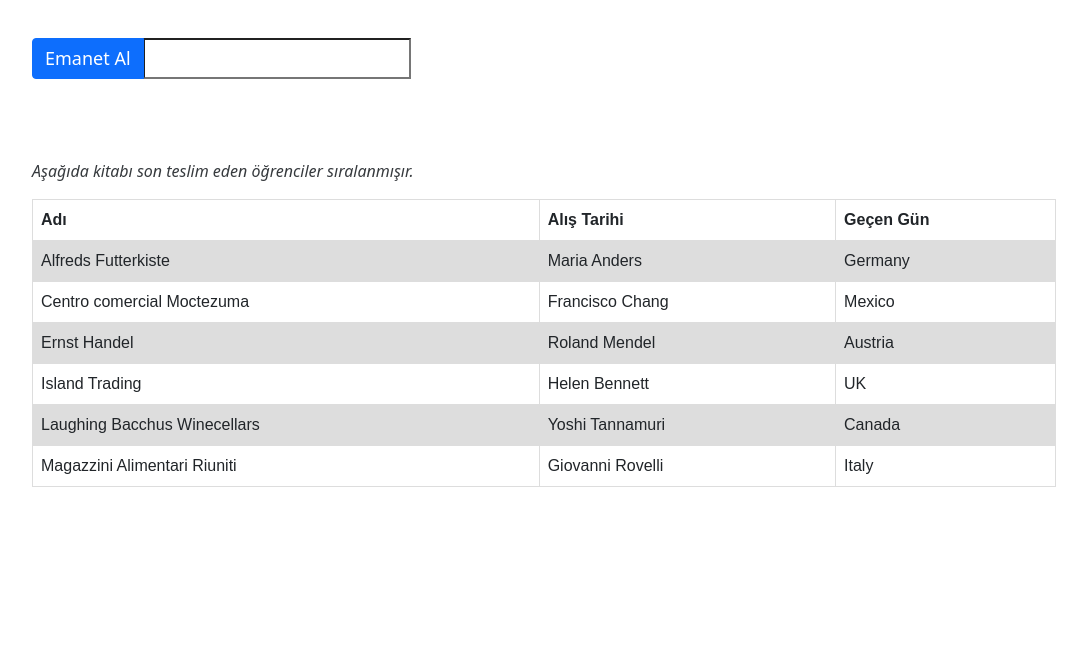
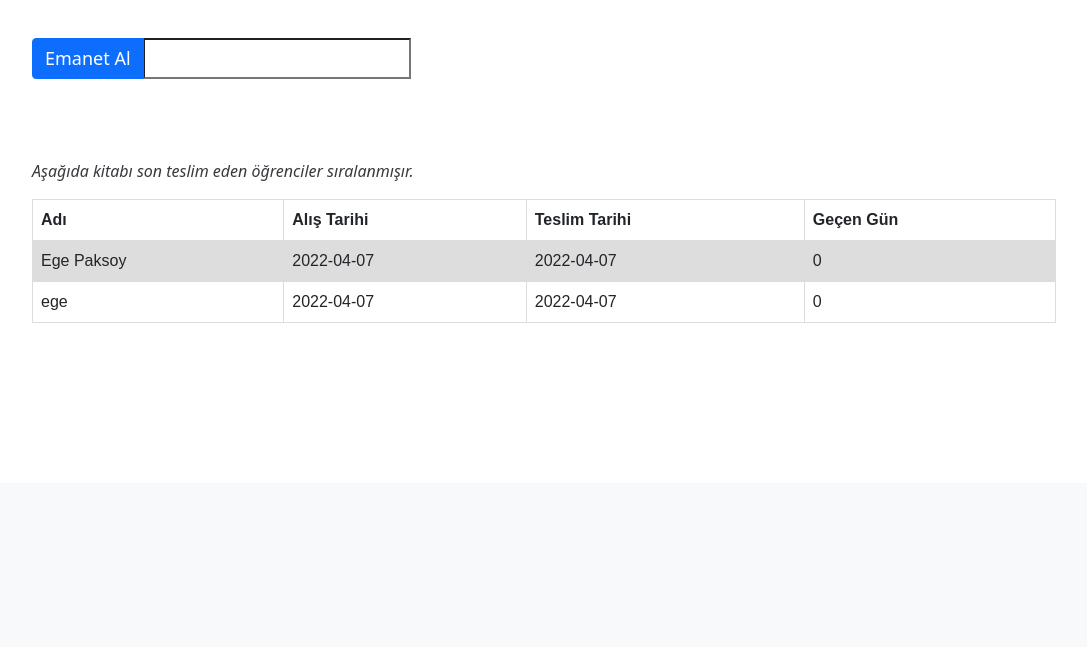
Before and after one commit to egepaksoy/soh-kutuphane, a Django app: page /book/search/4/ in a window 1280 px wide. Shown: the part 391-1038 px from the top of the page, without its empty margins (96-1183 px from the left). After the commit the page ends 714 px from the top, so only its background shows below. Run offline with Django 4.2, Linux system fonts and the light colour scheme; data comes from the database, SQL or seed files in the repository; both versions use the stored data as it was after the commit; some libraries are stand-ins or nearby versions.

Commit message:
book info sayfası tasarımı tamamlandı

```diff
--- a/kitap/views.py
+++ b/kitap/views.py
@@ -22,16 +22,22 @@ def book_info(req, id):
   alis_tarihi = book.alis_tar
   today = datetime.date.today()
 
+  alanog = []
+
   numOfDays = 0
   if book.alan_og:
     numOfDays = (today-alis_tarihi).days
+
+  if book.alan_ogrenciler_json != None:
+    alanog = book.alan_ogrenciler_json
+    alanog.reverse()
 
   danger = False
   if numOfDays >= 15:
     danger = True
   print(numOfDays)
 
-  return render(req, "book_info.html", context={"book": book, "danger": danger, "numDays": numOfDays})
+  return render(req, "book_info.html", context={"book": book, "danger": danger, "numDays": numOfDays, "alan_ogrenciler_json": alanog})
 
 
 def book_teslim(req, id):
@@ -40,12 +46,15 @@ def book_teslim(req, id):
     book_update = Book.objects.filter(id=id)
     today = datetime.date.today()
 
+    gecen_gun = (today-book.alis_tar).days
+
     book_update.update(teslim_tar=today)
 
     json_data = {
       "alan_og": book.alan_og,
       "alis_tar": book.alis_tar,
-      "teslim_tar": today
+      "teslim_tar": today,
+      "gecen_gun": gecen_gun,
     }
 
     b = book.alan_ogrenciler_json
@@ -59,7 +68,6 @@ def book_teslim(req, id):
 
     book_update.update(alan_og=None, alis_tar=None, teslim_tar=None)
 
-    return redirect("search_book")
 
     # TODO: search sayfasına kitap teslim kabul edilmiştir diye mesaj göndercek
 
--- a/templates/book_info.html
+++ b/templates/book_info.html
@@ -56,38 +56,17 @@
     <tr>
       <th>Adı</th>
       <th>Alış Tarihi</th>
+      <th>Teslim Tarihi</th>
       <th>Geçen Gün</th>
     </tr>
-    <tr>
-      <td>Alfreds Futterkiste</td>
-      <td>Maria Anders</td>
-      <td>Germany</td>
-    </tr>
-    <tr>
-      <td>Centro comercial Moctezuma</td>
-      <td>Francisco Chang</td>
-      <td>Mexico</td>
-    </tr>
-    <tr>
-      <td>Ernst Handel</td>
-      <td>Roland Mendel</td>
-      <td>Austria</td>
-    </tr>
-    <tr>
-      <td>Island Trading</td>
-      <td>Helen Bennett</td>
-      <td>UK</td>
-    </tr>
-    <tr>
-      <td>Laughing Bacchus Winecellars</td>
-      <td>Yoshi Tannamuri</td>
-      <td>Canada</td>
-    </tr>
-    <tr>
-      <td>Magazzini Alimentari Riuniti</td>
-      <td>Giovanni Rovelli</td>
-      <td>Italy</td>
-    </tr>
+    {% for ogrenci in alan_ogrenciler_json %}
+      <tr>
+        <td>{{ ogrenci.alan_og }}</td>
+        <td>{{ ogrenci.alis_tar }}</td>
+        <td>{{ ogrenci.teslim_tar }}</td>
+        <td>{{ ogrenci.gecen_gun }}</td>
+      </tr>
+    {% endfor %}
   </table>
 </div>
 
```
Also changed, not shown: templates/emanet.html (deleted, +0 -9 lines), db.sqlite3.
